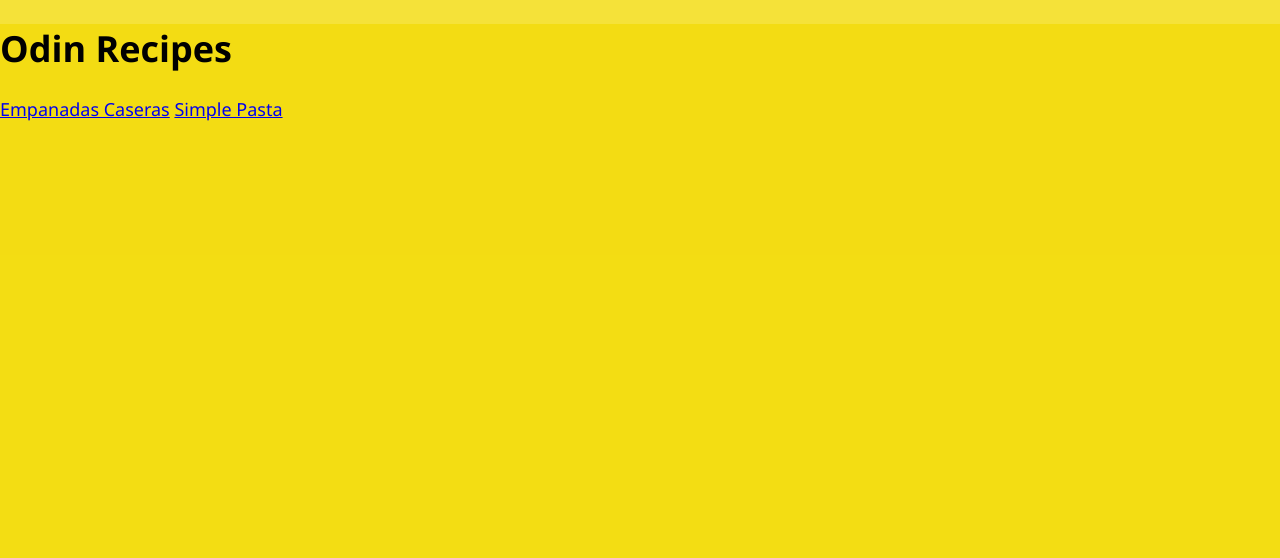
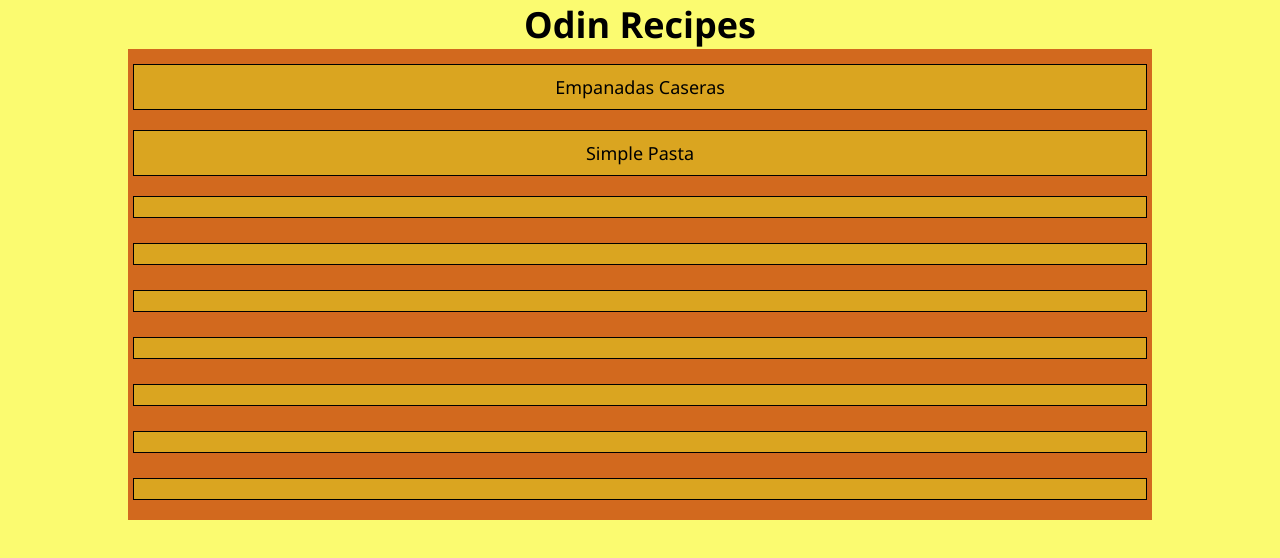
Before and after one commit to adrianperal/odin_recipes, a plain HTML site: page index.html in a window 1280 px wide. Drawn offline with Linux system fonts and the light colour scheme.

Commit message:
add alternative css box model

```diff
--- a/assets/style.css
+++ b/assets/style.css
@@ -1,20 +1,67 @@
-html,
+html {
+    box-sizing: border-box;
+}
+
+*,
+*::before,
+*::after {
+    box-sizing: inherit;
+    padding: 0;
+    margin: 0;
+}
+
 body {
-    background-color: #f3dc0ace;
-    width: 100%;
+    background-color: #f8f8008f;
+    width: auto;
     height: 100%;
+    margin: auto;
     border: none;
-    margin: 0;
     font-family: 'Segoe UI', Tahoma, Geneva, Verdana, sans-serif;
     font-weight: 500;
     font-size: 18px;
 }
 
-.header img{
-    width: 480px;
+body nav a {
+    text-decoration: none;
+    color: black;
+    font-weight: bold;
+}
+
+.header {
+    text-align: center;
+}
+
+.header img {
+    width: 240px;
     height: auto;
 }
 
-.description,.ingredients,.steps{
+.header h1 {
     text-align: center;
 }
+
+.description,
+.ingredients,
+.steps {
+    text-align: center;
+}
+
+.recipes {
+    background-color: chocolate;
+    margin: auto 10%;
+    padding: 5px;
+    width: auto;
+}
+
+.recipes a {
+    background-color: goldenrod;
+    color: black;
+    border: 1px solid black;
+    text-decoration: none;
+    display: inline-block;
+    text-align: center;
+    width: 100%;
+    padding: 10px 0;
+    margin: 10px 0;
+
+}
--- a/index.html
+++ b/index.html
@@ -10,8 +10,17 @@
   <body>
     <div class="header">
       <h1>Odin Recipes</h1>
-      <a href="recipes/empanadas.html">Empanadas Caseras</a>
-      <a href="recipes/simple_pasta.html">Simple Pasta</a>
+      <div class="recipes">
+        <a href="recipes/empanadas.html">Empanadas Caseras</a>
+        <a href="recipes/simple_pasta.html">Simple Pasta</a>
+        <a href="" target="_blank" rel="noopener noreferrer"></a>
+        <a href="" target="_blank" rel="noopener noreferrer"></a>
+        <a href="" target="_blank" rel="noopener noreferrer"></a>
+        <a href="" target="_blank" rel="noopener noreferrer"></a>
+        <a href="" target="_blank" rel="noopener noreferrer"></a>
+        <a href="" target="_blank" rel="noopener noreferrer"></a>
+        <a href="" target="_blank" rel="noopener noreferrer"></a>
+      </div>
     </div>
   </body>
 </html>
```
Also changed, not shown: recipes/empanadas.html (+1 -1 lines), recipes/simple_pasta.html (+1 -1 lines).
